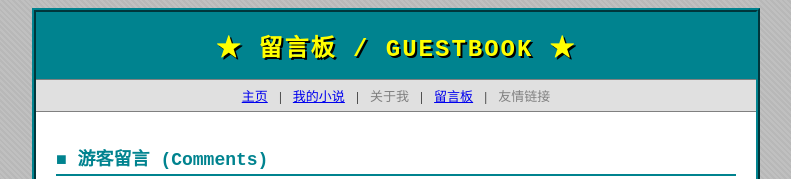
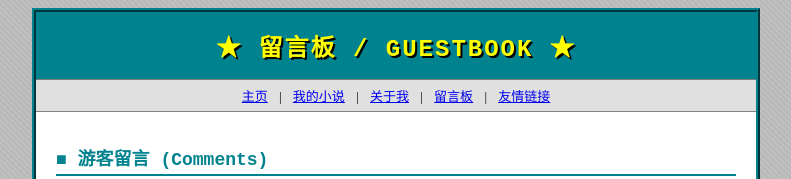
Before and after one commit to CYAN-08/suanhulive, a plain HTML site: page guestbook.html in a window 1280 px wide. Shown: the top 179 px of the page, without its empty margins (244-1035 px from the left). Drawn offline with Linux system fonts and the light colour scheme.

Commit message:
Update navigation links in guestbook.html

```diff
--- a/guestbook.html
+++ b/guestbook.html
@@ -52,7 +52,6 @@
     text-align: center;
   }
   .nav a { margin: 0 8px; }
-  .nav .text-item { margin: 0 8px; color: #808080; }
 
   .content { padding: 16px 20px; }
 
@@ -196,12 +195,13 @@
     <h1>★ 留言板 / GUESTBOOK ★</h1>
   </div>
 
+  <!-- 导航栏已全部修复为可点击链接 -->
   <div class="nav">
     <a href="index.html">主页</a> |
     <a href="https://cyan-08.github.io/noodlefan/" target="_blank">我的小说</a> |
-    <span class="text-item">关于我</span> |
+    <a href="index.html#about">关于我</a> |
     <a href="guestbook.html">留言板</a> |
-    <span class="text-item">友情链接</span>
+    <a href="index.html#links">友情链接</a>
   </div>
 
   <div class="content">
```
